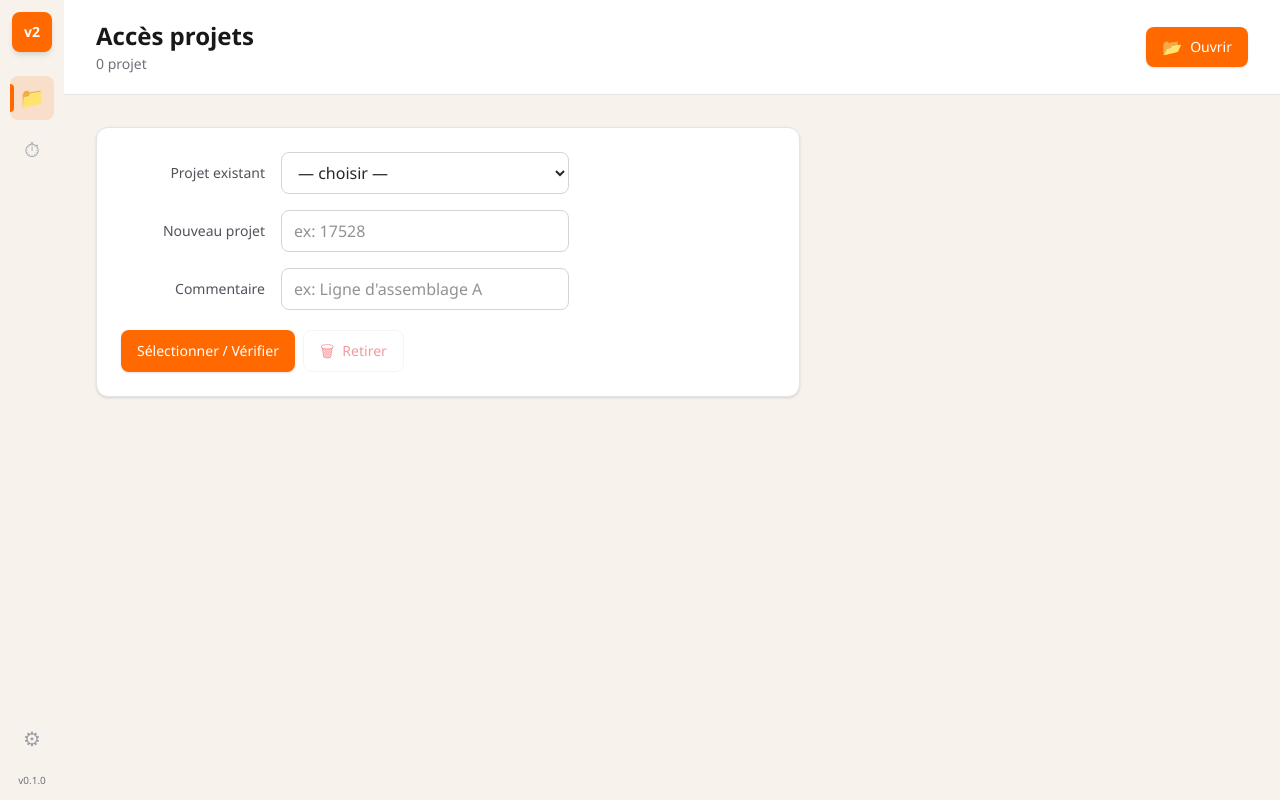
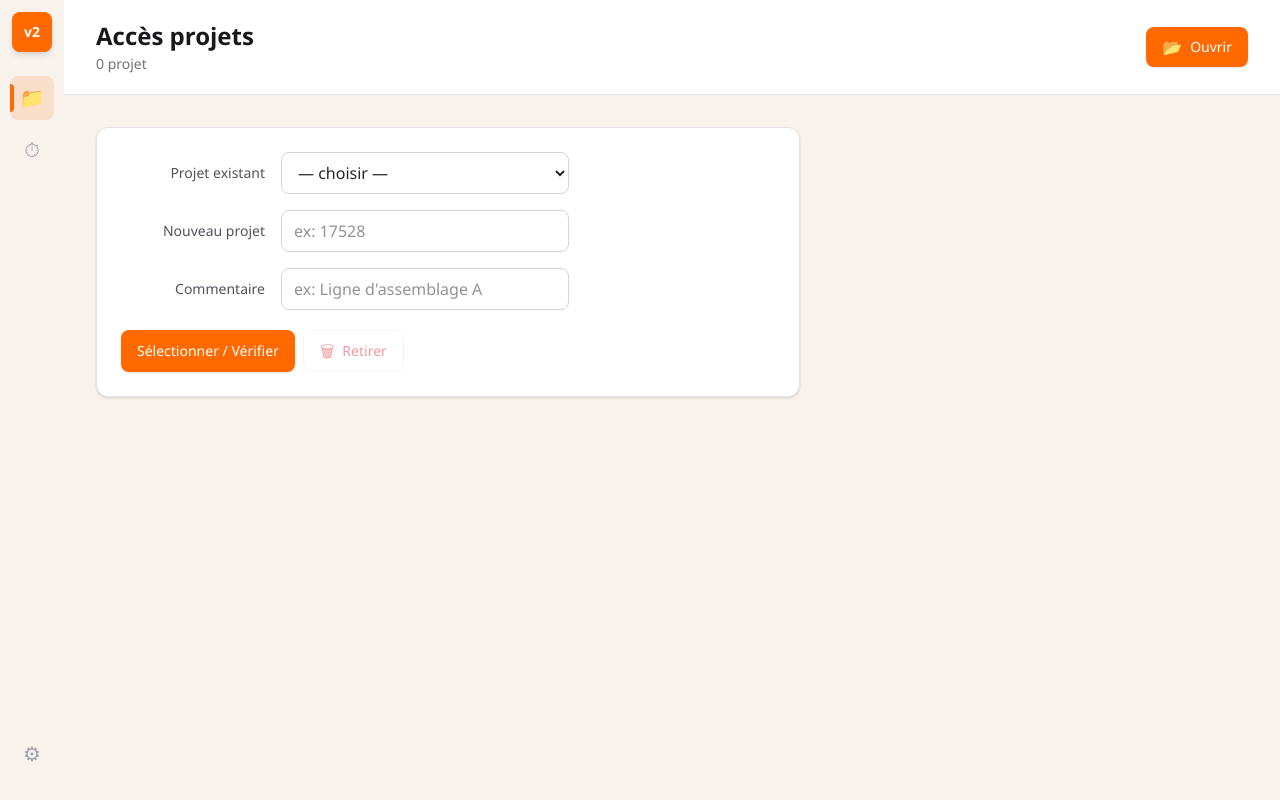
Before and after one commit to IznogoudQc/GenikSuite, a React (Vite) app: page / in a window 1280 px wide. Built offline with nearby package versions, Linux system fonts and the light colour scheme.

Commit message:
feat: affichage dynamique de la version dans la sidebar

```diff
--- a/electron/main.ts
+++ b/electron/main.ts
@@ -5,6 +5,7 @@ import { getDb, closeDb } from '../db/client'
 import { registerAccessHandlers } from './ipc/access'
 import { registerTimesheetHandlers } from './ipc/timesheet'
 import { registerConfigHandlers } from './ipc/config'
+import { IPC } from '../src/shared/types'
 
 const isDev = !app.isPackaged
 
@@ -49,6 +50,10 @@ app.whenReady().then(() => {
   registerTimesheetHandlers(ipcMain, db)
   registerConfigHandlers(ipcMain, db)
 
+  // Version de l'app (lue depuis package.json à la compilation/install).
+  // Le renderer s'en sert pour afficher le numéro dans la sidebar.
+  ipcMain.handle(IPC.AppVersion, () => app.getVersion())
+
   createWindow()
 
   // Auto-update en production seulement
--- a/src/App.tsx
+++ b/src/App.tsx
@@ -1,12 +1,21 @@
-import { useState } from 'react'
+import { useEffect, useState } from 'react'
 import { AccessPage } from './pages/AccessPage'
 import { TimesheetPage } from './pages/TimesheetPage'
 import { SettingsPage } from './pages/SettingsPage'
+import { invoke, IPC } from './lib/ipc'
 
 type Tab = 'access' | 'timesheet' | 'settings'
 
 export function App() {
   const [tab, setTab] = useState<Tab>('access')
+  const [version, setVersion] = useState<string>('')
+
+  // Récupère la vraie version de l'app au démarrage (depuis package.json côté main).
+  useEffect(() => {
+    invoke<string>(IPC.AppVersion)
+      .then(setVersion)
+      .catch(() => setVersion(''))
+  }, [])
 
   return (
     <div className="flex h-full" style={{ backgroundColor: 'var(--color-canvas)' }}>
@@ -41,7 +50,9 @@ export function App() {
           label="Paramètres"
           icon="⚙"
         />
-        <span className="text-[10px] text-zinc-500 mt-3 select-none">v0.1.0</span>
+        <span className="text-[10px] text-zinc-500 mt-3 select-none">
+          {version ? `v${version}` : ''}
+        </span>
       </aside>
 
       {/* Contenu principal */}
--- a/src/shared/types.ts
+++ b/src/shared/types.ts
@@ -70,7 +70,9 @@ export const IPC = {
   TimeSummaryByProject: 'time:summary-by-project',
   // Config
   ConfigGet: 'config:get',
-  ConfigSet: 'config:set'
+  ConfigSet: 'config:set',
+  // App
+  AppVersion: 'app:version'
 } as const
 
 export type IpcChannel = (typeof IPC)[keyof typeof IPC]
```
